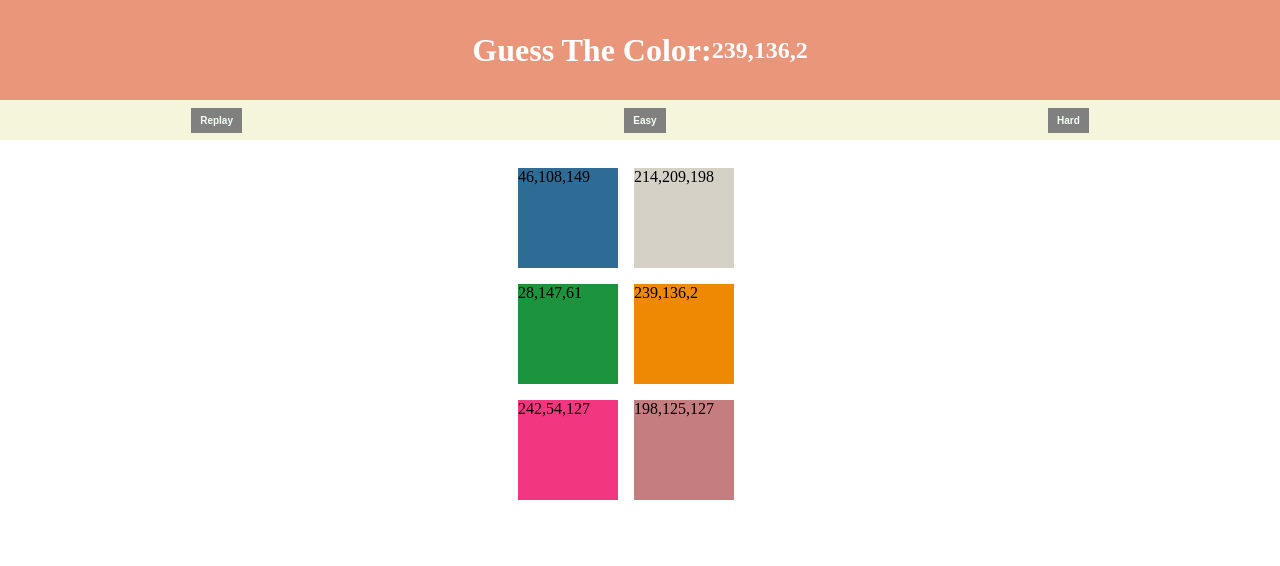
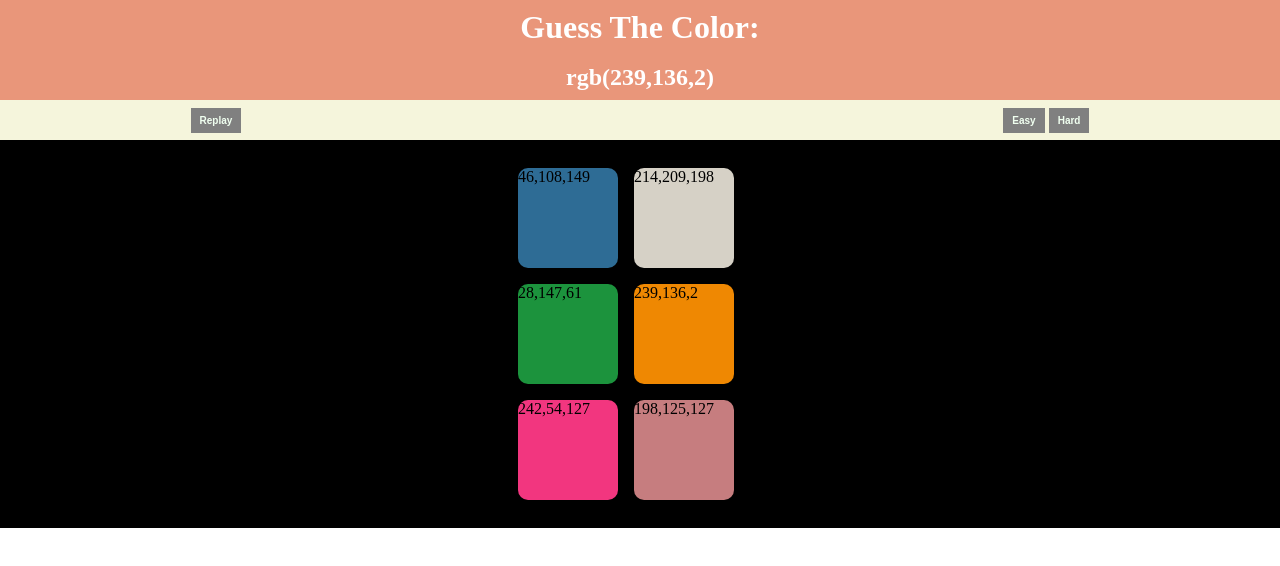
Before and after one commit to chiamaka28/color-picker, a plain HTML site: page index.html in a window 1280 px wide. Drawn offline with Linux system fonts and the light colour scheme.

Commit message:
madesome changes to my js file

```diff
--- a/index.html
+++ b/index.html
@@ -15,10 +15,14 @@
    </div>
     <div class="section">
         <div><button>Replay</button></div>
-        <div><button>Easy</button></div>
-        <div><button>Hard</button></div>
+        <div class="message"></div>
+        <div>
+            <button>Easy</button>
+            <button>Hard</button>
+        </div>
     </div>
     <div class="main">
+        <div class="option-container">
             <div class="options"></div>
             <div class="options"></div>
             <div class="options"></div>
@@ -27,6 +31,7 @@
             <div class="options"></div>
         </div>
     </div>
+   </div>
    <script src="index.js"></script>
 </body>
 </html>
--- a/index.js
+++ b/index.js
@@ -1,12 +1,16 @@
 const colorDisplay = document.querySelector(".color");
-const options = document.querySelectorAll(".options")
+const options = document.querySelectorAll(".options");
+//let correctColor;
 
 
 //for generating the random color
 const color = `${Math. floor(Math. random() * 256)},${Math. floor(Math. random() * 256)},${Math. floor(Math. random() * 256)}`;
 
+console.log(color);
 
-colorDisplay.innerHTML = color;
+colorDisplay.innerHTML = `rgb(${color})`;
+let correctColor =  `rgb(${color})`;
+console.log(correctColor);
 
 //for shuffling the colors
 const shuffle = arr => [...arr].sort(() => Math.random() - 0.5)
@@ -22,9 +26,38 @@ console.log(optionsColors)
 
 
 
+
+
 const shuffled = shuffle(optionsColors)
 
 for (let i = 0; i < options.length; i++) {
    options[i].style.background = `rgb(${shuffled[i]})`;
    options[i].innerHTML = shuffled[i];
 }
+
+
+options.forEach(option => {
+   option.addEventListener('click', function (e){
+      // console.log("click")
+    clickedColor = e.target.style.background
+     if (clickedColor == color){
+      console.log("yes");
+     }
+   //   console.log(e)
+   console.log(e.target.style.background)
+   })
+});
+
+// function optionsListeners () {
+//    for (let i = 0; i < options.length; i++) {
+//      options[i].addEventListener('click', function() {
+//         let clickedColor = this.style.background;
+
+//         if (clickedColor === correctColor) {
+//          console.log('yasssssssssssssss');
+//          console.log(clickedColor);
+//         }
+//      })
+
+//    }
+// }
--- a/styles.css
+++ b/styles.css
@@ -13,6 +13,7 @@
     width: 100%;
     height: 100px;
     display: flex;
+    flex-direction: column;
     align-items: center;
     justify-content: center;
     background: darksalmon;
@@ -35,11 +36,15 @@ button{
     color: honeydew;
 }
 .main{
+    background: black;
+}
+.option-container{
     display: flex;
     width: 300px;
     flex-wrap: wrap;
     padding: 20px;
     margin: auto;
+
     /* justify-content: center; */
 
 }
@@ -50,5 +55,6 @@ button{
     /* padding: 10px; */
     margin: 8px;
     color: black;
+    border-radius: 10px;
 
 }
```
Lines whose indentation alone changed are shown as unchanged.
